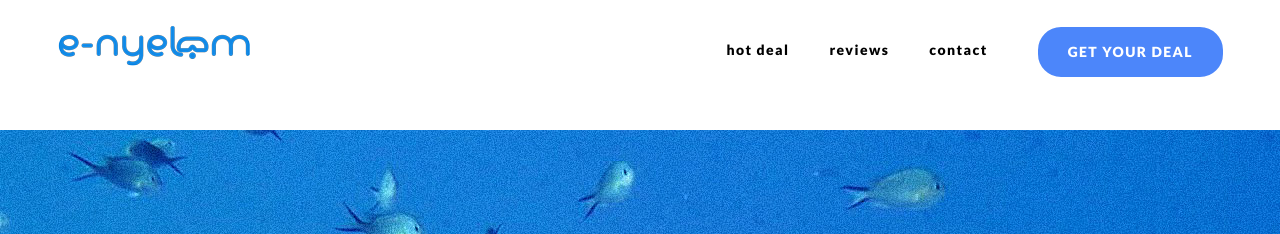
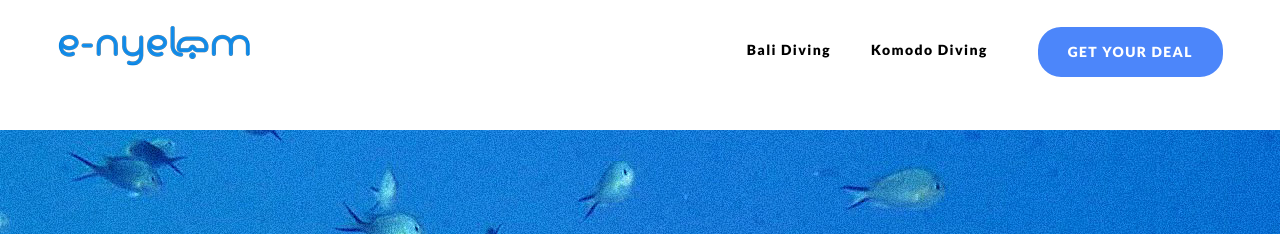
Before and after one commit to kemtol/nyelam, a Jekyll site: the page built from index.html, in a window 1280 px wide. Shown: the top 234 px of the page. Built offline with Jekyll 4.4.1, drawn with Linux system fonts in a browser that asks for light colours; some web fonts are replaced.

Commit message:
Update default.html

```diff
--- a/_layouts/default.html
+++ b/_layouts/default.html
@@ -41,9 +41,8 @@
 							<li><a href="#speoffer" class="button">get your deal</a></li>
 						</ul>
 						<ul class="nav nav-list navbar-nav navbar-right">
-							<li><a href="#hotdeal">hot deal</a></li>
-							<li><a href="#reviews">reviews</a></li>
-							<li><a href="#contact">contact</a></li>
+							<li><a href="#hotdeal">Bali Diving </a></li>
+							<li><a href="#reviews">Komodo Diving</a></li>
 						</ul>
 					</div><!-- /.navbar-collapse -->
 				</div><!-- /.container -->
```
Lines whose indentation alone changed are shown as unchanged.
